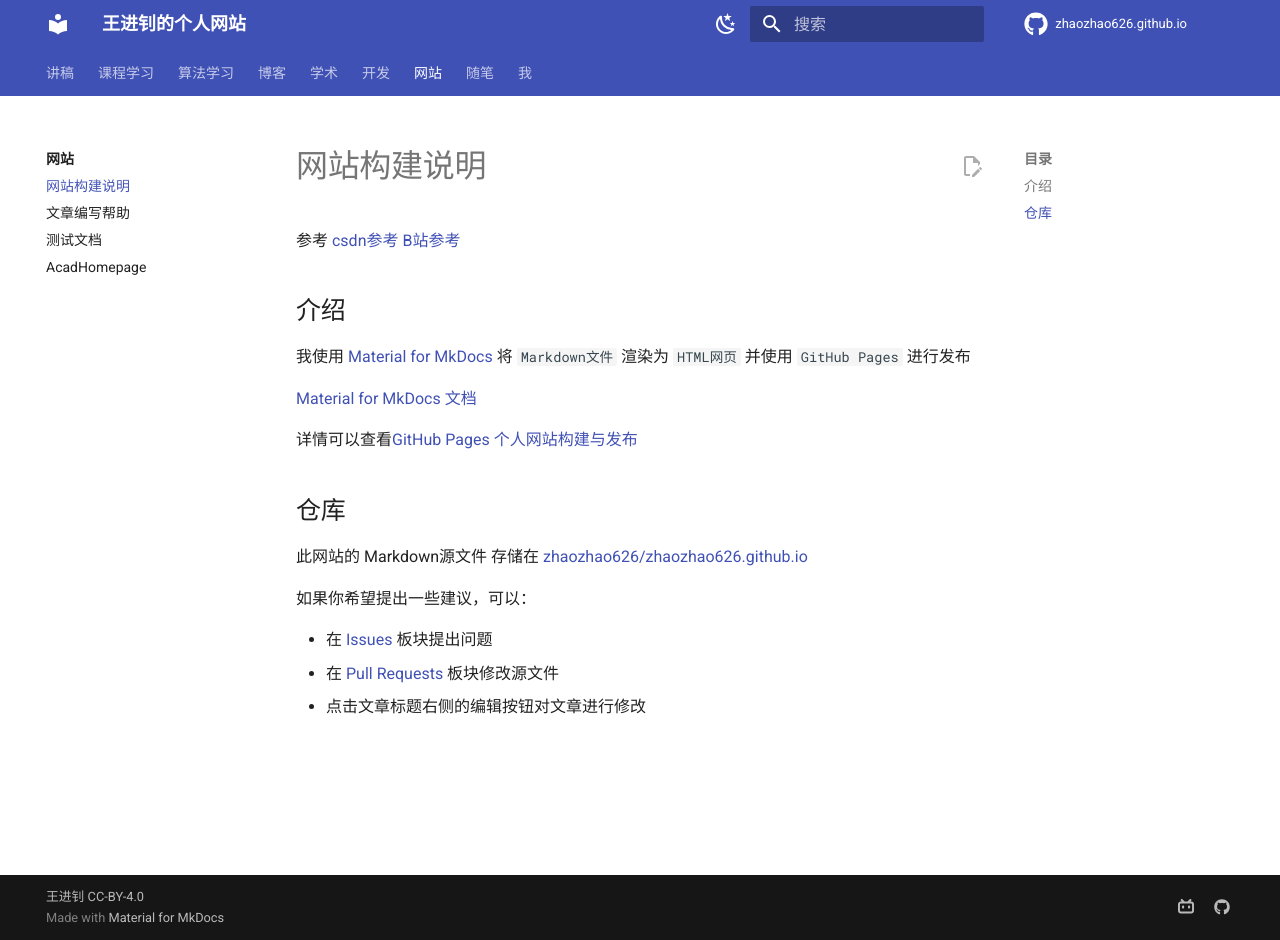
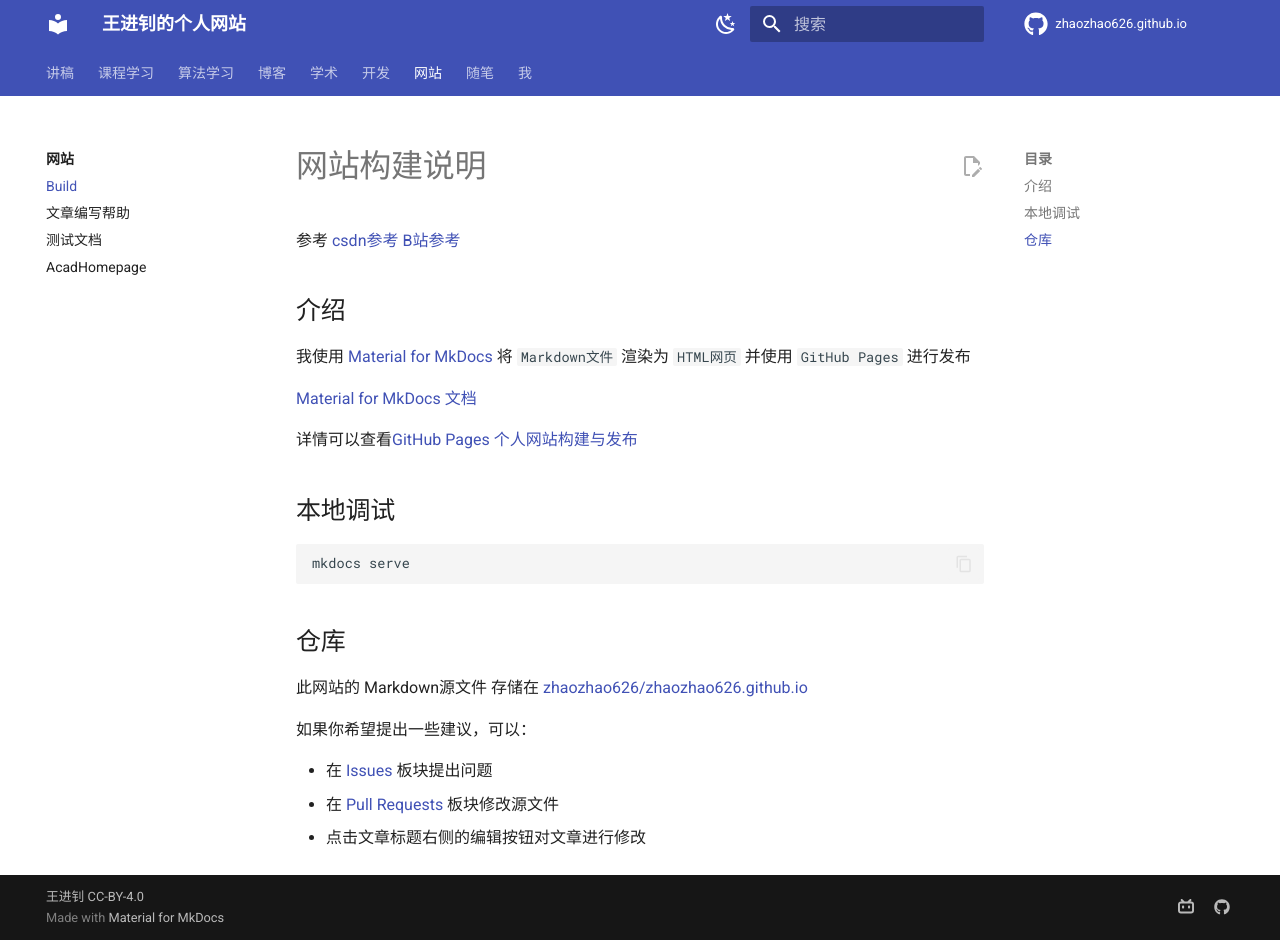
Before and after one commit to zhaozhao626/zhaozhao626.github.io, an MkDocs documentation site: the page built from docs/WEBSITE/build.md, in a window 1280 px wide and 940 px high. Built offline with MkDocs 1.6.1 and Material for MkDocs 9.7.7, drawn with Linux system fonts in a browser that asks for light colours; comment, search, counter and statistics services are not loaded; some of the changed lines change nothing that is shown.

Commit message:
modified:   docs/WEBSITE/build.md

````diff
--- a/docs/WEBSITE/build.md
+++ b/docs/WEBSITE/build.md
@@ -1,5 +1,12 @@
+<!--
+ * @Descripttion:
+ * @Author: wjz
+ * @Date: 2023-08-05 19:45:19
+ * @LastEditors: wjz
+ * @LastEditTime: 2023-08-25 11:07:06
+-->
 # 网站构建说明
-参考 [csdn参考](http://t.csdn.cn/EABLg)
+参考 [csdn参考](https://blog.csdn.net/wjz0626/article/details/132120728?spm=1001.2014.3001.5501)
 [B站参考](https://yang-xijie.github.io/BLOG/Markdown/mkdocs-site/)
 ## 介绍
 
@@ -9,6 +16,10 @@
 
 详情可以查看[GitHub Pages 个人网站构建与发布](https://www.bilibili.com/video/BV1hL4y1w72r)
 
+## 本地调试
+```
+mkdocs serve
+```
 ## 仓库
 
 此网站的 Markdown源文件 存储在 [zhaozhao626/zhaozhao626.github.io](https://github.com/zhaozhao626/zhaozhao626.github.io)
````
